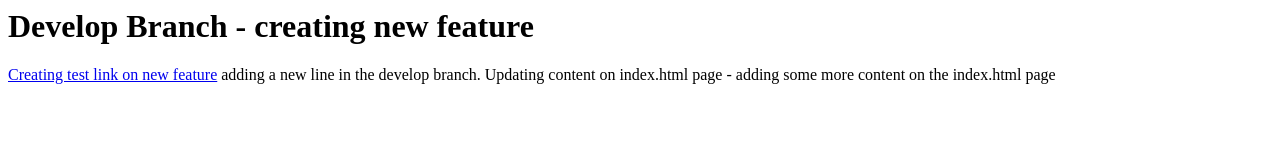
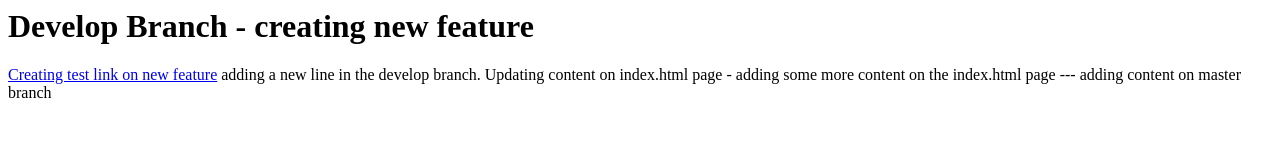
Before and after one commit to mattslavin/test-repo, a plain HTML site: page index.html in a window 1280 px wide. Drawn offline with Linux system fonts and the light colour scheme.

Commit message:
Adding index.html to master branch

```diff
--- a/index.html
+++ b/index.html
@@ -10,4 +10,6 @@
 - adding some more content on the index.html page
 
 
+
+--- adding content on master branch
 </html>
```
